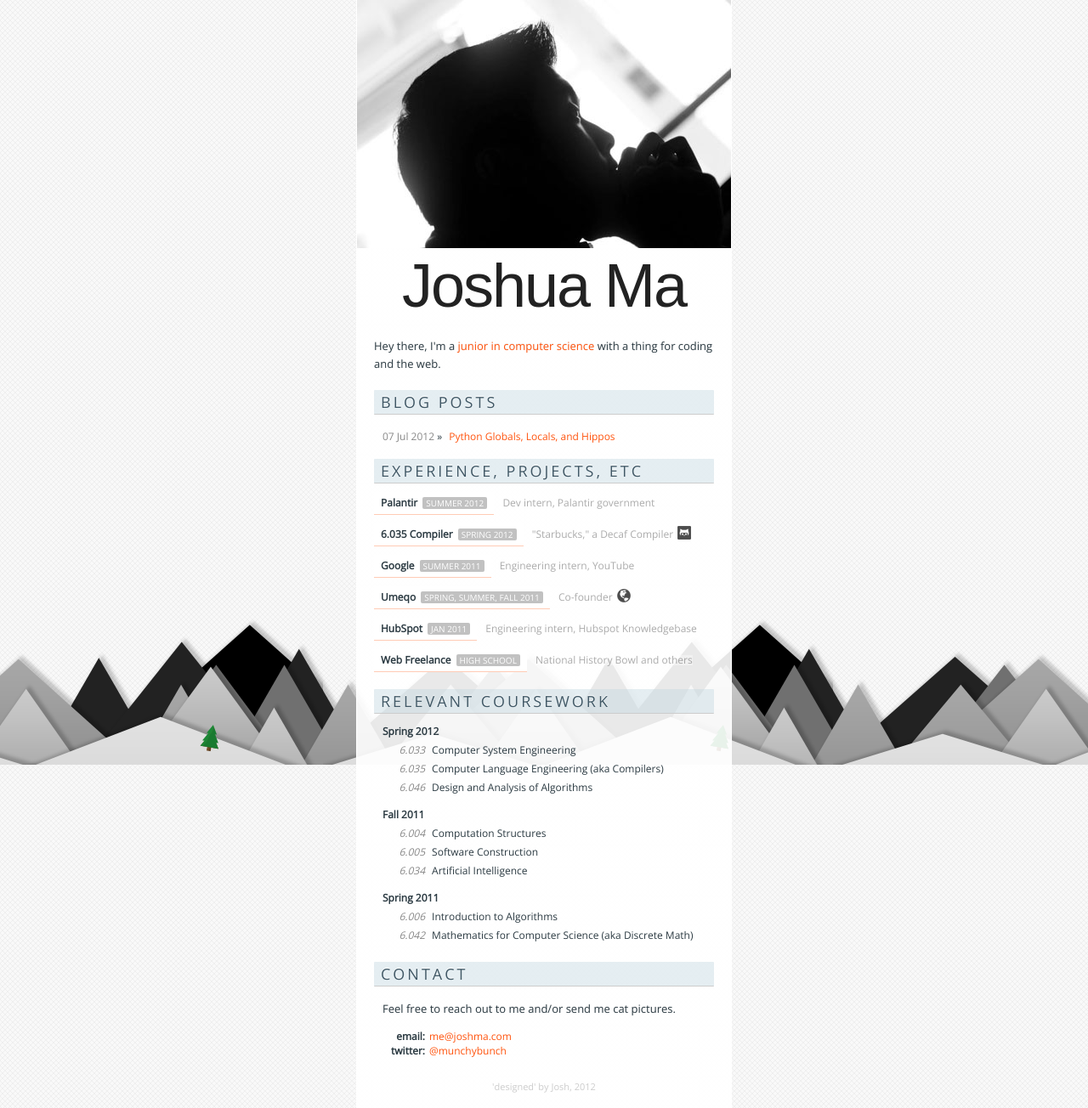
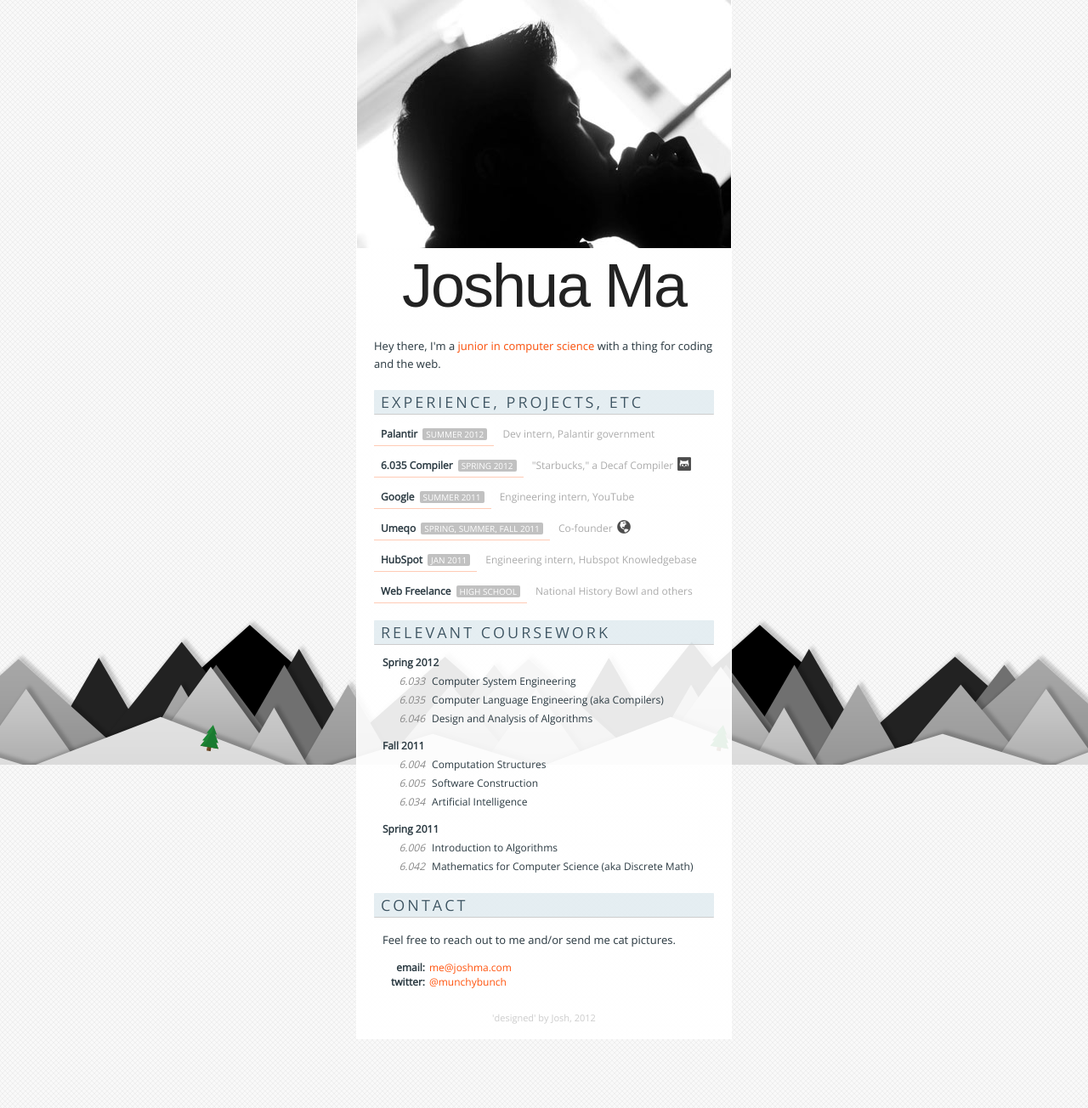
Before and after one commit to joshma/joshma.github.io, a Jekyll site: the page built from index.html, in a window 1280 px wide. Shown: the whole page at 85% size. Built offline with Jekyll 4.4.1, drawn with Linux system fonts in a browser that asks for light colours; some web fonts are replaced; comment, search, counter and statistics services are not loaded; after the commit the page ends 1223 px from its top, so only the background shows below that.

Commit message:
remove blog, no time!

```diff
--- a/index.html
+++ b/index.html
@@ -4,15 +4,6 @@ title: Joshua Ma
 ---
 <h1>Joshua Ma</h1>
 <p>Hey there, I'm a <a href="http://web.mit.edu">junior in computer science</a> with a thing for coding and the web.</p>
-
-<h2>Blog posts</h2>
-<ul class="posts">
-	{% for post in site.posts %}
-	<li>
-		<span>{{ post.date | date_to_string }}</span> &raquo; <a href="{{ post.url }}">{{ post.title }}</a>
-	</li>
-	{% endfor %}
-</ul>
 
 <h2>Experience, Projects, etc</h2>
 		<div class="etc">
```
